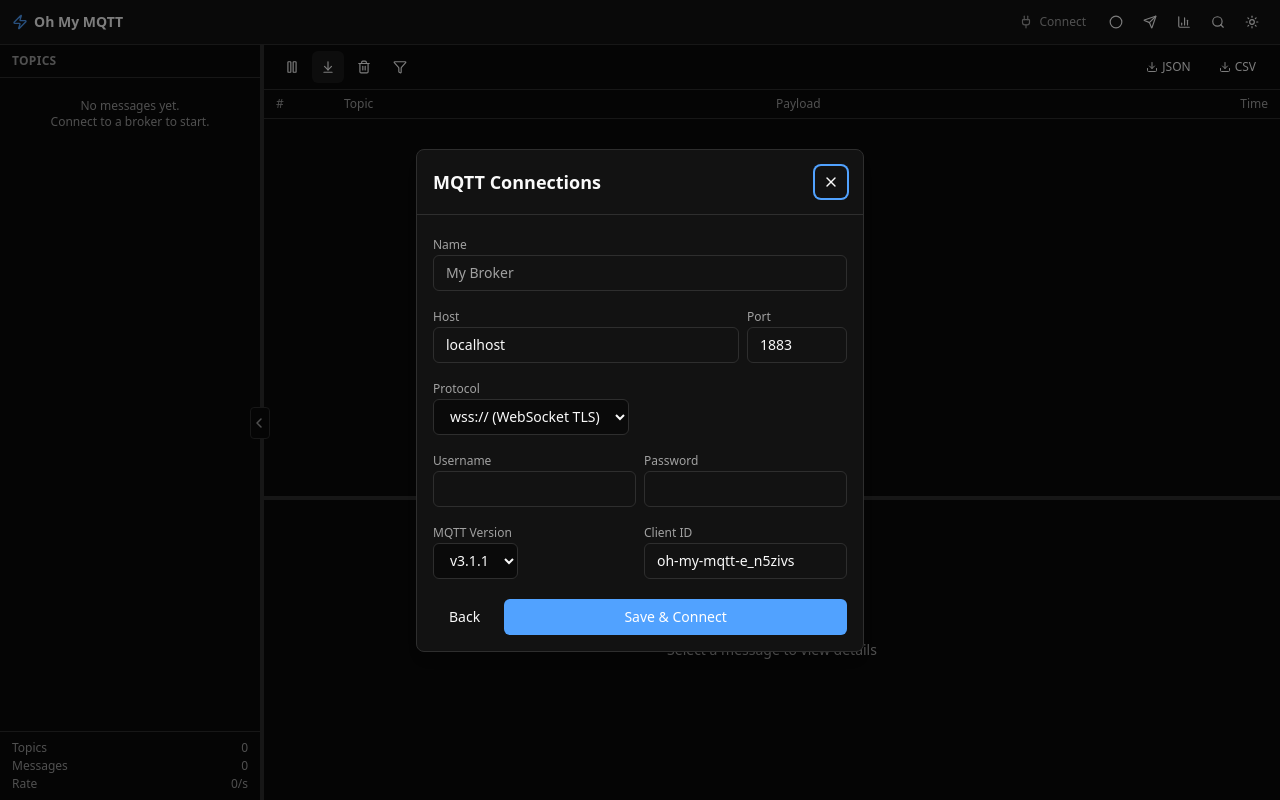
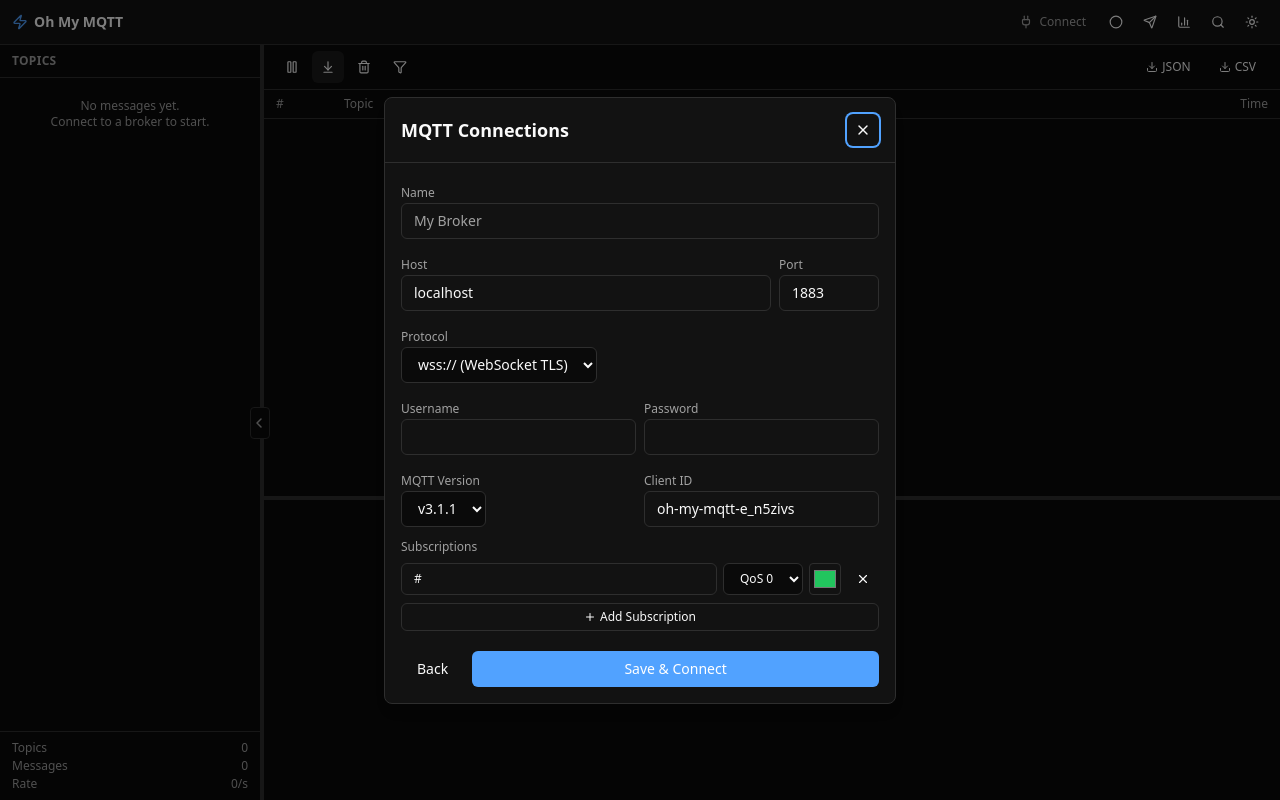
Before and after one commit to chapsaldduk/oh-my-mqtt, a React (Vite) app: page / in a window 1280 px wide. Built offline with nearby package versions, Linux system fonts and the light colour scheme.

Commit message:
feat: add subscribe info in connection tab

```diff
--- a/src/app/Layout.tsx
+++ b/src/app/Layout.tsx
@@ -6,6 +6,7 @@
 import { MessageComparison } from "@/features/message-viewer/components/MessageComparison.tsx";
 import { MessageToolbar } from "@/features/message-viewer/components/MessageToolbar.tsx";
 import { RecentConnectionsTabs } from "@/features/connection/components/RecentConnectionsTabs.tsx";
+import { SubscriptionBar } from "@/features/connection/components/SubscriptionBar.tsx";
 import { SearchPanel } from "@/features/search/components/SearchPanel.tsx";
 import { StatsView } from "@/features/stats/components/StatsView.tsx";
 import { useUIStore } from "@/stores/uiStore.ts";
@@ -137,6 +138,7 @@
         <div className="flex-1 min-w-0 flex flex-col">
           {/* Connection tabs */}
           <RecentConnectionsTabs />
+          <SubscriptionBar />
 
           <Group orientation="vertical" className="flex-1 min-h-0">
             {/* Top: Message List */}
--- a/src/features/connection/components/ConnectionDialog.tsx
+++ b/src/features/connection/components/ConnectionDialog.tsx
@@ -5,8 +5,8 @@
 import { Select } from "@/components/ui/Select.tsx";
 import { useConnection } from "@/hooks/useConnection.ts";
 import { useUIStore } from "@/stores/uiStore.ts";
-import { Trash2, Plus, Edit, MoreVertical, Download, Upload } from "lucide-react";
-import type { ConnectionProfile } from "@/types/mqtt.ts";
+import { Trash2, Plus, Edit, MoreVertical, Download, Upload, X } from "lucide-react";
+import type { ConnectionProfile, Subscription } from "@/types/mqtt.ts";
 import { DropdownMenu } from "@/components/ui/DropdownMenu.tsx";
 import { usePasswordPrompt } from "@/components/ui/PasswordPrompt.tsx";
 import { encrypt, decrypt } from "@/lib/crypto.ts";
@@ -79,6 +79,7 @@
     if (editingId) {
       // Update existing profile
       await updateProfile(editingId, form);
+      connect(editingId);
       setEditingId(null);
     } else {
       // Create new profile
@@ -181,7 +182,7 @@
       open={showConnectionDialog}
       onClose={toggleConnectionDialog}
       title="MQTT Connections"
-      className="max-w-md"
+      className="max-w-lg"
     >
       {!showForm ? (
         <div className="space-y-3">
@@ -370,6 +371,83 @@
             </div>
           </div>
 
+          {/* Subscriptions */}
+          <div className="space-y-2">
+            <div className="flex items-center justify-between">
+              <label className="text-xs font-medium text-[var(--muted-foreground)]">
+                Subscriptions
+              </label>
+            </div>
+            {(form.subscriptions ?? []).map((sub, idx) => (
+              <div key={idx} className="flex gap-1.5 items-center">
+                <Input
+                  value={sub.topic}
+                  onChange={(e) => {
+                    const subs = [...(form.subscriptions ?? [])];
+                    subs[idx] = { ...subs[idx], topic: e.target.value };
+                    updateField("subscriptions", subs);
+                  }}
+                  placeholder="topic/path/#"
+                  className="flex-1 h-8 text-xs"
+                />
+                <Select
+                  value={sub.qos}
+                  onChange={(e) => {
+                    const subs = [...(form.subscriptions ?? [])];
+                    subs[idx] = {
+                      ...subs[idx],
+                      qos: Number(e.target.value) as 0 | 1 | 2,
+                    };
+                    updateField("subscriptions", subs);
+                  }}
+                  className="w-20 h-8 text-xs"
+                >
+                  <option value={0}>QoS 0</option>
+                  <option value={1}>QoS 1</option>
+                  <option value={2}>QoS 2</option>
+                </Select>
+                <input
+                  type="color"
+                  value={sub.color || "#22c55e"}
+                  onChange={(e) => {
+                    const subs = [...(form.subscriptions ?? [])];
+                    subs[idx] = { ...subs[idx], color: e.target.value };
+                    updateField("subscriptions", subs);
+                  }}
+                  className="w-8 h-8 rounded border border-[var(--border)] cursor-pointer p-0.5 bg-transparent"
+                  title="Subscription color"
+                />
+                <Button
+                  variant="ghost"
+                  size="icon"
+                  className="h-8 w-8 shrink-0"
+                  onClick={() => {
+                    const subs = (form.subscriptions ?? []).filter(
+                      (_, i) => i !== idx,
+                    );
+                    updateField("subscriptions", subs);
+                  }}
+                >
+                  <X size={14} />
+                </Button>
+              </div>
+            ))}
+            <Button
+              variant="outline"
+              size="sm"
+              className="w-full text-xs h-7"
+              onClick={() => {
+                const subs = [
+                  ...(form.subscriptions ?? []),
+                  { topic: "", qos: 0 as const },
+                ];
+                updateField("subscriptions", subs);
+              }}
+            >
+              <Plus size={12} className="mr-1" /> Add Subscription
+            </Button>
+          </div>
+
           {/* TLS/SSL Certificate fields for mqtts/wss */}
           {(form.protocol === "mqtts" || form.protocol === "wss") &&
             isElectron && (
--- /dev/null
+++ b/src/features/connection/components/SubscriptionBar.tsx
@@ -0,0 +1,136 @@
+import { useState } from "react";
+import { Plus, X } from "lucide-react";
+import { Input } from "@/components/ui/Input.tsx";
+import { Select } from "@/components/ui/Select.tsx";
+import { Button } from "@/components/ui/Button.tsx";
+import { useUIStore } from "@/stores/uiStore.ts";
+import { useConnectionStore } from "@/stores/connectionStore.ts";
+import { subscribeTopic, unsubscribeTopic } from "@/lib/mqtt-client.ts";
+import type { Subscription } from "@/types/mqtt.ts";
+
+export function SubscriptionBar() {
+  const activeTabId = useUIStore((s) => s.activeTabId);
+  const profiles = useConnectionStore((s) => s.profiles);
+  const connections = useConnectionStore((s) => s.connections);
+  const updateProfile = useConnectionStore((s) => s.updateProfile);
+
+  const [newTopic, setNewTopic] = useState("#");
+  const [newQos, setNewQos] = useState<0 | 1 | 2>(0);
+  const [expanded, setExpanded] = useState(false);
+
+  if (!activeTabId) return null;
+
+  const profile = profiles.find((p) => p.id === activeTabId);
+  const conn = connections.get(activeTabId);
+  if (!profile || conn?.status !== "connected") return null;
+
+  const subscriptions = profile.subscriptions ?? [];
+
+  const handleAdd = () => {
+    const topic = newTopic.trim();
+    if (!topic) return;
+    if (subscriptions.some((s) => s.topic === topic)) return;
+
+    const sub: Subscription = { topic, qos: newQos };
+    const newSubs = [...subscriptions, sub];
+    updateProfile(activeTabId, { subscriptions: newSubs });
+    subscribeTopic(activeTabId, sub);
+    setNewTopic("");
+  };
+
+  const handleRemove = (topic: string) => {
+    const newSubs = subscriptions.filter((s) => s.topic !== topic);
+    updateProfile(activeTabId, { subscriptions: newSubs });
+    unsubscribeTopic(activeTabId, topic);
+  };
+
+  const handleKeyDown = (e: React.KeyboardEvent) => {
+    if (e.key === "Enter") {
+      e.preventDefault();
+      handleAdd();
+    }
+  };
+
+  return (
+    <div className="border-b border-[var(--border)] bg-[var(--background)]">
+      {/* Compact row: add input + subscription tags */}
+      <div className="flex items-center gap-1.5 px-2 py-1.5">
+        <Input
+          value={newTopic}
+          onChange={(e) => setNewTopic(e.target.value)}
+          onKeyDown={handleKeyDown}
+          placeholder="Topic to subscribe..."
+          className="h-7 text-xs flex-1 min-w-[120px] max-w-[240px]"
+        />
+        <Select
+          value={newQos}
+          onChange={(e) => setNewQos(Number(e.target.value) as 0 | 1 | 2)}
+          className="h-7 text-xs w-[72px]"
+        >
+          <option value={0}>QoS 0</option>
+          <option value={1}>QoS 1</option>
+          <option value={2}>QoS 2</option>
+        </Select>
+        <Button
+          variant="outline"
+          size="sm"
+          className="h-7 text-xs px-2"
+          onClick={handleAdd}
+        >
+          <Plus size={12} className="mr-0.5" />
+          Sub
+        </Button>
+
+        <div className="w-px h-5 bg-[var(--border)] mx-1" />
+
+        {/* Subscription tags */}
+        <div className="flex items-center gap-1 flex-1 min-w-0 overflow-x-auto">
+          {(expanded ? subscriptions : subscriptions.slice(0, 3)).map((sub) => (
+            <span
+              key={sub.topic}
+              className="inline-flex items-center gap-1 px-2 py-0.5 rounded-full text-xs bg-[var(--accent)] border border-[var(--border)] whitespace-nowrap shrink-0"
+              style={
+                sub.color
+                  ? {
+                      borderColor: sub.color,
+                      backgroundColor: `${sub.color}15`,
+                    }
+                  : undefined
+              }
+            >
+              <span className="max-w-[120px] truncate" title={sub.topic}>
+                {sub.topic}
+              </span>
+              <span className="text-[var(--muted-foreground)]">
+                q{sub.qos}
+              </span>
+              <button
+                onClick={() => handleRemove(sub.topic)}
+                className="hover:text-[var(--destructive)] transition-colors"
+                title={`Unsubscribe ${sub.topic}`}
+              >
+                <X size={10} />
+              </button>
+            </span>
+          ))}
+          {!expanded && subscriptions.length > 3 && (
+            <button
+              onClick={() => setExpanded(true)}
+              className="text-xs text-[var(--muted-foreground)] hover:text-[var(--foreground)] whitespace-nowrap"
+            >
+              +{subscriptions.length - 3} more
+            </button>
+          )}
+          {expanded && subscriptions.length > 3 && (
+            <button
+              onClick={() => setExpanded(false)}
+              className="text-xs text-[var(--muted-foreground)] hover:text-[var(--foreground)] whitespace-nowrap"
+            >
+              less
+            </button>
+          )}
+        </div>
+      </div>
+    </div>
+  );
+}
```
